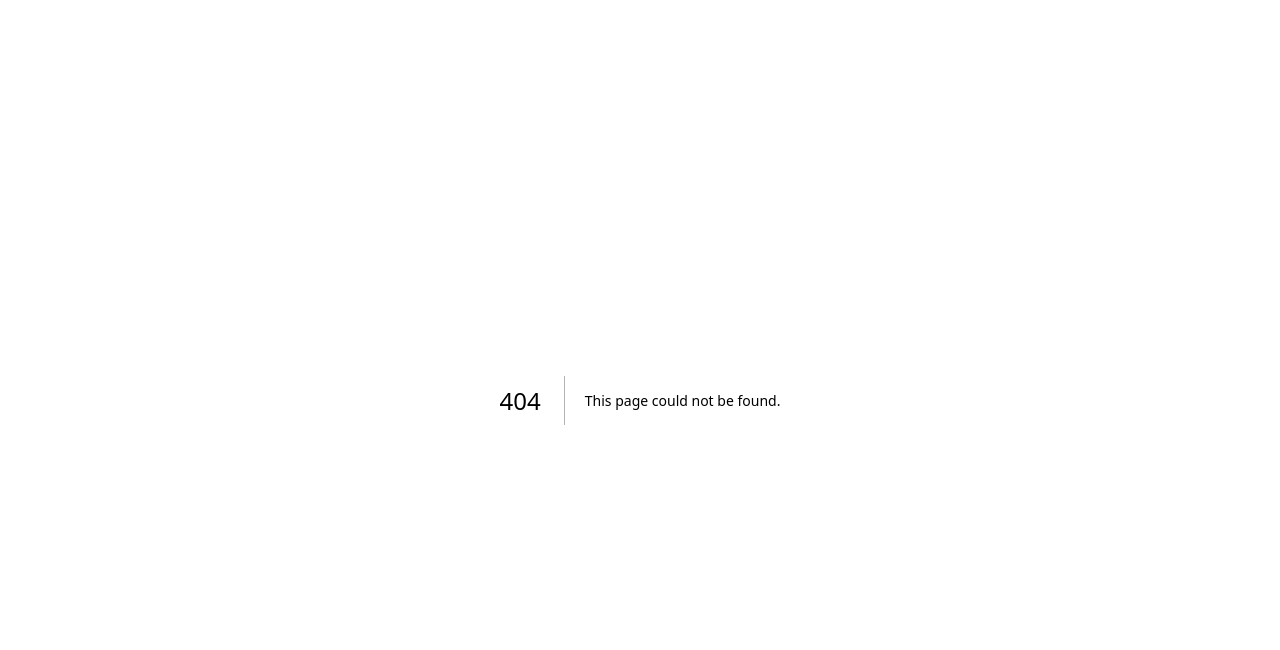
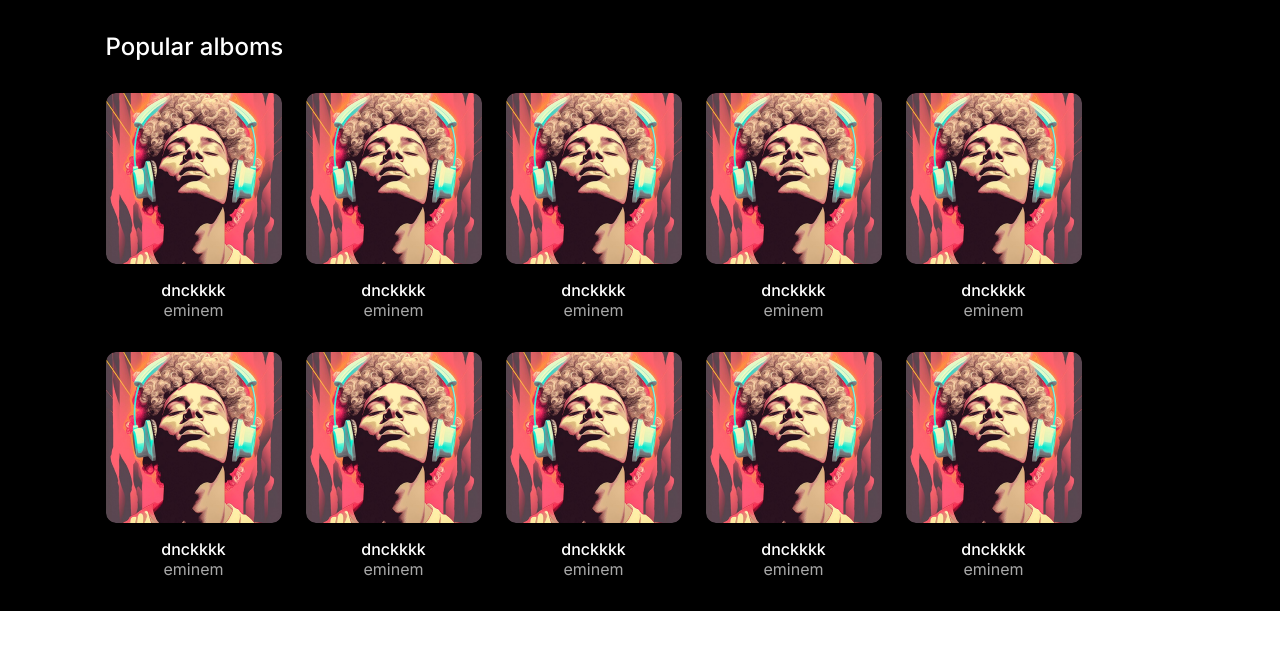
Before and after one commit to nikushabitskinashvili/muse, a Next.js app: page /Albums in a window 1280 px wide. Before the commit this address had no page. Shown: the top 650 px of the page. Built offline with nearby package versions, Linux system fonts and the light colour scheme.

Commit message:
feat: create album page

```diff
--- /dev/null
+++ b/app/Albums/Albums.module.scss
@@ -0,0 +1,30 @@
+@import 'app/styles/colors.scss';
+
+.main {
+    width: 100%;
+    background-color: black;
+}
+
+.mainWrapper {
+    max-width: 1117px;
+    width: 100%;
+    display: flex;
+    flex-direction: column;
+    gap: 32px;
+    margin: 0 auto;
+    padding: 32px 24px;
+}
+
+.albumTxt span {
+    color: $textWhite;
+    font-size: 24px;
+    font-style: normal;
+    font-weight: 500;
+    line-height: normal;
+}
+
+.container {
+    display: flex;
+    gap: 32px 24px;
+    flex-wrap: wrap;
+}
--- /dev/null
+++ b/app/Albums/page.tsx
@@ -0,0 +1,94 @@
+'use client'
+import AlbumCard from "../components/AlbumCard/AlbumCard";
+import { Slider } from "../components/Slider/Slider";
+import styles from "./Albums.module.scss";
+
+const Albums = () => {
+
+    const albums = [
+        {
+            id: 1,
+            title: 'dnckkkk',
+            image: '/images/1.png',
+            name: 'eminem'
+        },
+        {
+            id: 2,
+            title: 'dnckkkk',
+            image: '/images/1.png',
+            name: 'eminem'
+        },
+        {
+            id: 3,
+            title: 'dnckkkk',
+            image: '/images/1.png',
+            name: 'eminem'
+        },
+        {
+            id: 4,
+            title: 'dnckkkk',
+            image: '/images/1.png',
+            name: 'eminem'
+        },
+        {
+            id: 5,
+            title: 'dnckkkk',
+            image: '/images/1.png',
+            name: 'eminem'
+        },
+        {
+            id: 6,
+            title: 'dnckkkk',
+            image: '/images/1.png',
+            name: 'eminem'
+        },
+
+        {
+            id: 7,
+            title: 'dnckkkk',
+            image: '/images/1.png',
+            name: 'eminem'
+        },
+        {
+            id: 8,
+            title: 'dnckkkk',
+            image: '/images/1.png',
+            name: 'eminem'
+        },
+        {
+            id: 9,
+            title: 'dnckkkk',
+            image: '/images/1.png',
+            name: 'eminem'
+        },
+        {
+            id: 10,
+            title: 'dnckkkk',
+            image: '/images/1.png',
+            name: 'eminem'
+        },
+
+    ]
+    return (
+        <main className={styles.main}>
+            <div className={styles.mainWrapper}>
+                <div className={styles.albumTxt}>
+                    <span>Popular alboms</span>
+                </div>
+                <div className={styles.container}>
+                    {albums.map(album => (
+                        <AlbumCard
+                            key={album.id}
+                            id={album.id}
+                            title={album.title}
+                            image={album.image}
+                            name={album.name} />
+                    ))}
+                </div>
+            </div>
+
+        </main>
+    );
+}
+
+export default Albums;
```
Also changed, not shown: app/components/Albums/Albums.tsx (deleted, +0 -32 lines).
